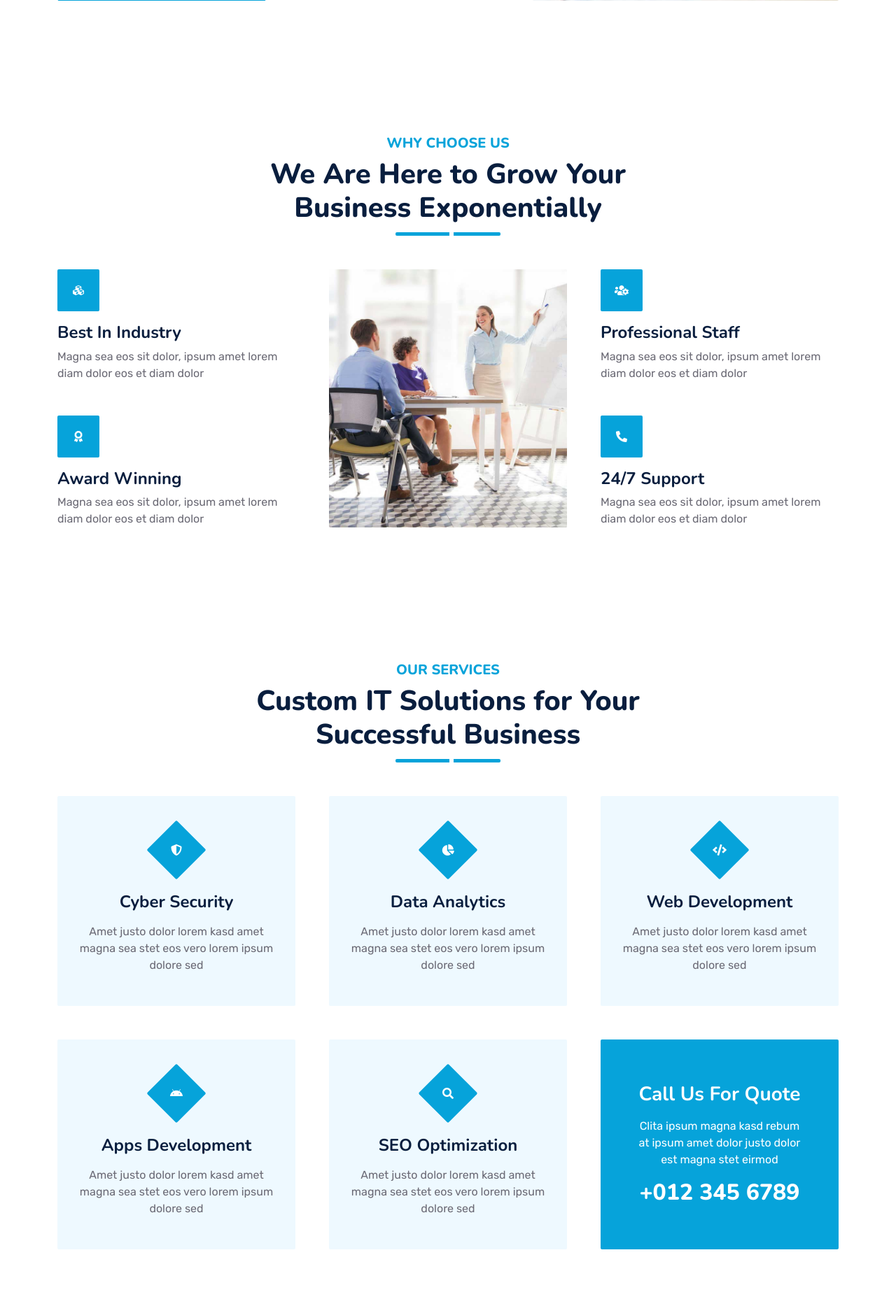
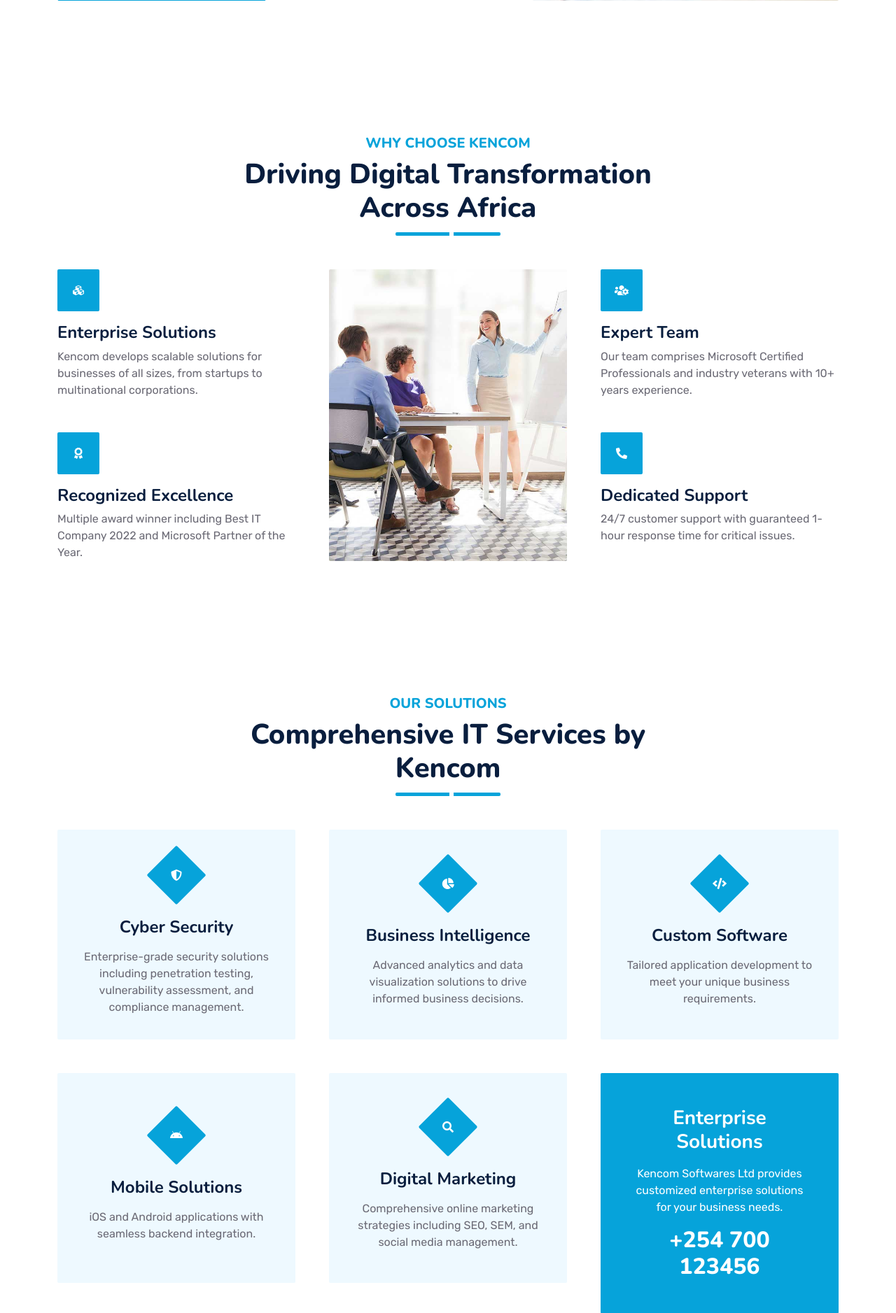
Before and after one commit to steve-ongera/kencom, a Django app: page / in a window 1280 px wide. Shown: the part 1598-3475 px from the top of the page at 70% size. Run offline with Django 5.2, Linux system fonts and the light colour scheme; some libraries are stand-ins or nearby versions.

Commit message:
made updates

```diff
--- a/templates/index.html
+++ b/templates/index.html
@@ -150,8 +150,8 @@
     <div class="container-fluid py-5 wow fadeInUp" data-wow-delay="0.1s">
         <div class="container py-5">
             <div class="section-title text-center position-relative pb-3 mb-5 mx-auto" style="max-width: 600px;">
-                <h5 class="fw-bold text-primary text-uppercase">Why Choose Us</h5>
-                <h1 class="mb-0">We Are Here to Grow Your Business Exponentially</h1>
+                <h5 class="fw-bold text-primary text-uppercase">Why Choose Kencom</h5>
+                <h1 class="mb-0">Driving Digital Transformation Across Africa</h1>
             </div>
             <div class="row g-5">
                 <div class="col-lg-4">
@@ -160,21 +160,21 @@
                             <div class="bg-primary rounded d-flex align-items-center justify-content-center mb-3" style="width: 60px; height: 60px;">
                                 <i class="fa fa-cubes text-white"></i>
                             </div>
-                            <h4>Best In Industry</h4>
-                            <p class="mb-0">Magna sea eos sit dolor, ipsum amet lorem diam dolor eos et diam dolor</p>
+                            <h4>Enterprise Solutions</h4>
+                            <p class="mb-0">Kencom develops scalable solutions for businesses of all sizes, from startups to multinational corporations.</p>
                         </div>
                         <div class="col-12 wow zoomIn" data-wow-delay="0.6s">
                             <div class="bg-primary rounded d-flex align-items-center justify-content-center mb-3" style="width: 60px; height: 60px;">
                                 <i class="fa fa-award text-white"></i>
                             </div>
-                            <h4>Award Winning</h4>
-                            <p class="mb-0">Magna sea eos sit dolor, ipsum amet lorem diam dolor eos et diam dolor</p>
+                            <h4>Recognized Excellence</h4>
+                            <p class="mb-0">Multiple award winner including Best IT Company 2022 and Microsoft Partner of the Year.</p>
                         </div>
                     </div>
                 </div>
-                <div class="col-lg-4  wow zoomIn" data-wow-delay="0.9s" style="min-height: 350px;">
+                <div class="col-lg-4 wow zoomIn" data-wow-delay="0.9s" style="min-height: 350px;">
                     <div class="position-relative h-100">
-                        <img class="position-absolute w-100 h-100 rounded wow zoomIn" data-wow-delay="0.1s" src="{% static  'img/feature.jpg'%}" style="object-fit: cover;">
+                        <img class="position-absolute w-100 h-100 rounded wow zoomIn" data-wow-delay="0.1s" src="{% static 'img/feature.jpg'%}" style="object-fit: cover;" alt="Kencom Solutions">
                     </div>
                 </div>
                 <div class="col-lg-4">
@@ -183,15 +183,15 @@
                             <div class="bg-primary rounded d-flex align-items-center justify-content-center mb-3" style="width: 60px; height: 60px;">
                                 <i class="fa fa-users-cog text-white"></i>
                             </div>
-                            <h4>Professional Staff</h4>
-                            <p class="mb-0">Magna sea eos sit dolor, ipsum amet lorem diam dolor eos et diam dolor</p>
+                            <h4>Expert Team</h4>
+                            <p class="mb-0">Our team comprises Microsoft Certified Professionals and industry veterans with 10+ years experience.</p>
                         </div>
                         <div class="col-12 wow zoomIn" data-wow-delay="0.8s">
                             <div class="bg-primary rounded d-flex align-items-center justify-content-center mb-3" style="width: 60px; height: 60px;">
                                 <i class="fa fa-phone-alt text-white"></i>
                             </div>
-                            <h4>24/7 Support</h4>
-                            <p class="mb-0">Magna sea eos sit dolor, ipsum amet lorem diam dolor eos et diam dolor</p>
+                            <h4>Dedicated Support</h4>
+                            <p class="mb-0">24/7 customer support with guaranteed 1-hour response time for critical issues.</p>
                         </div>
                     </div>
                 </div>
@@ -201,12 +201,12 @@
     <!-- Features Start -->
 
 
-    <!-- Service Start -->
+     <!-- Service Start -->
     <div class="container-fluid py-5 wow fadeInUp" data-wow-delay="0.1s">
         <div class="container py-5">
             <div class="section-title text-center position-relative pb-3 mb-5 mx-auto" style="max-width: 600px;">
-                <h5 class="fw-bold text-primary text-uppercase">Our Services</h5>
-                <h1 class="mb-0">Custom IT Solutions for Your Successful Business</h1>
+                <h5 class="fw-bold text-primary text-uppercase">Our Solutions</h5>
+                <h1 class="mb-0">Comprehensive IT Services by Kencom</h1>
             </div>
             <div class="row g-5">
                 <div class="col-lg-4 col-md-6 wow zoomIn" data-wow-delay="0.3s">
@@ -215,7 +215,7 @@
                             <i class="fa fa-shield-alt text-white"></i>
                         </div>
                         <h4 class="mb-3">Cyber Security</h4>
-                        <p class="m-0">Amet justo dolor lorem kasd amet magna sea stet eos vero lorem ipsum dolore sed</p>
+                        <p class="m-0">Enterprise-grade security solutions including penetration testing, vulnerability assessment, and compliance management.</p>
                         <a class="btn btn-lg btn-primary rounded" href="">
                             <i class="bi bi-arrow-right"></i>
                         </a>
@@ -226,8 +226,8 @@
                         <div class="service-icon">
                             <i class="fa fa-chart-pie text-white"></i>
                         </div>
-                        <h4 class="mb-3">Data Analytics</h4>
-                        <p class="m-0">Amet justo dolor lorem kasd amet magna sea stet eos vero lorem ipsum dolore sed</p>
+                        <h4 class="mb-3">Business Intelligence</h4>
+                        <p class="m-0">Advanced analytics and data visualization solutions to drive informed business decisions.</p>
                         <a class="btn btn-lg btn-primary rounded" href="">
                             <i class="bi bi-arrow-right"></i>
                         </a>
@@ -238,8 +238,8 @@
                         <div class="service-icon">
                             <i class="fa fa-code text-white"></i>
                         </div>
-                        <h4 class="mb-3">Web Development</h4>
-                        <p class="m-0">Amet justo dolor lorem kasd amet magna sea stet eos vero lorem ipsum dolore sed</p>
+                        <h4 class="mb-3">Custom Software</h4>
+                        <p class="m-0">Tailored application development to meet your unique business requirements.</p>
                         <a class="btn btn-lg btn-primary rounded" href="">
                             <i class="bi bi-arrow-right"></i>
                         </a>
@@ -250,8 +250,8 @@
                         <div class="service-icon">
                             <i class="fab fa-android text-white"></i>
                         </div>
-                        <h4 class="mb-3">Apps Development</h4>
-                        <p class="m-0">Amet justo dolor lorem kasd amet magna sea stet eos vero lorem ipsum dolore sed</p>
+                        <h4 class="mb-3">Mobile Solutions</h4>
+                        <p class="m-0">iOS and Android applications with seamless backend integration.</p>
                         <a class="btn btn-lg btn-primary rounded" href="">
                             <i class="bi bi-arrow-right"></i>
                         </a>
@@ -262,8 +262,8 @@
                         <div class="service-icon">
                             <i class="fa fa-search text-white"></i>
                         </div>
-                        <h4 class="mb-3">SEO Optimization</h4>
-                        <p class="m-0">Amet justo dolor lorem kasd amet magna sea stet eos vero lorem ipsum dolore sed</p>
+                        <h4 class="mb-3">Digital Marketing</h4>
+                        <p class="m-0">Comprehensive online marketing strategies including SEO, SEM, and social media management.</p>
                         <a class="btn btn-lg btn-primary rounded" href="">
                             <i class="bi bi-arrow-right"></i>
                         </a>
@@ -271,15 +271,16 @@
                 </div>
                 <div class="col-lg-4 col-md-6 wow zoomIn" data-wow-delay="0.9s">
                     <div class="position-relative bg-primary rounded h-100 d-flex flex-column align-items-center justify-content-center text-center p-5">
-                        <h3 class="text-white mb-3">Call Us For Quote</h3>
-                        <p class="text-white mb-3">Clita ipsum magna kasd rebum at ipsum amet dolor justo dolor est magna stet eirmod</p>
-                        <h2 class="text-white mb-0">+012 345 6789</h2>
+                        <h3 class="text-white mb-3">Enterprise Solutions</h3>
+                        <p class="text-white mb-3">Kencom Softwares Ltd provides customized enterprise solutions for your business needs.</p>
+                        <h2 class="text-white mb-0">+254 700 123456</h2>
                     </div>
                 </div>
             </div>
         </div>
     </div>
     <!-- Service End -->
+
 
 
     <!-- Pricing Plan Start -->
```
